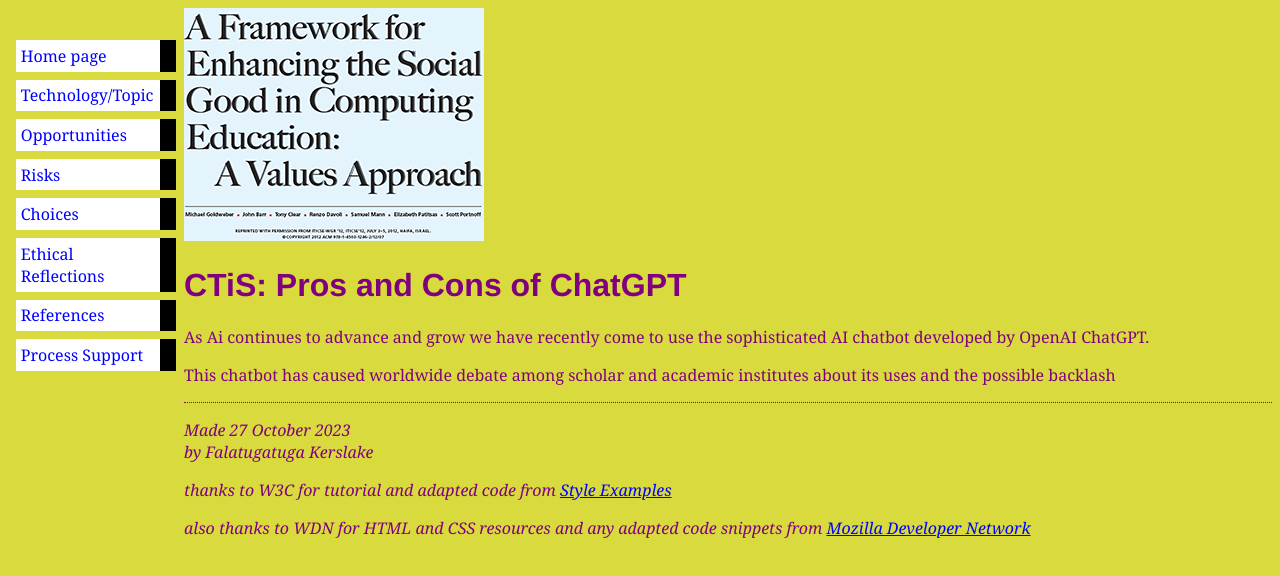
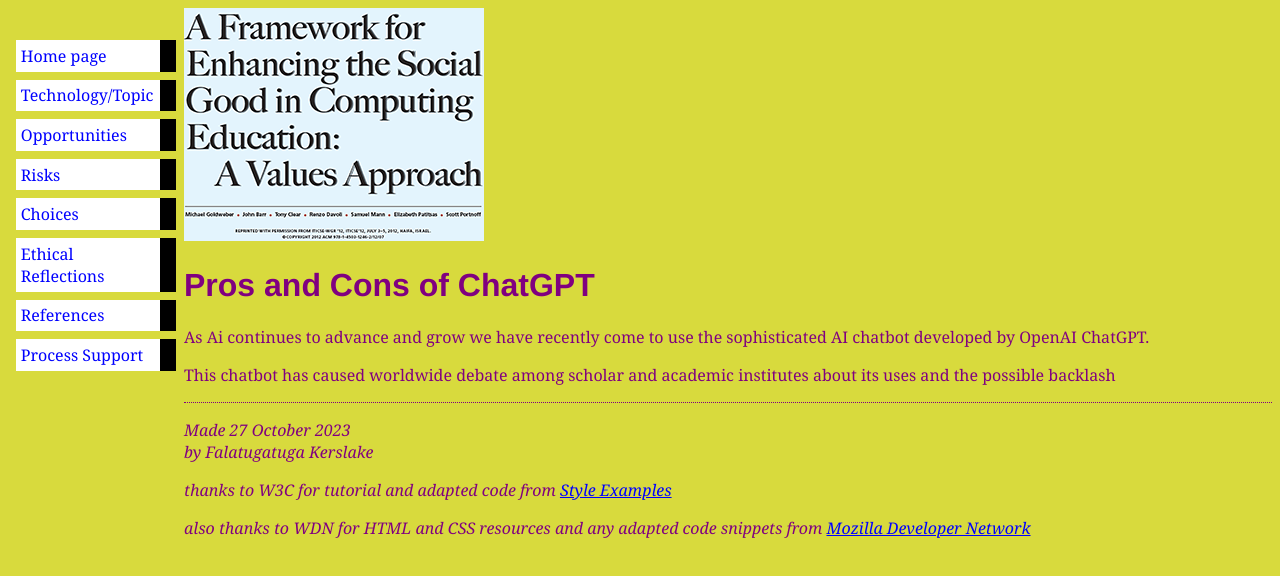
Before and after one commit to nsj9071/nsj9071.github.io, a plain HTML site: page index.html in a window 1280 px wide. Drawn offline with Linux system fonts and the light colour scheme.

Commit message:
Update index.html

```diff
--- a/index.html
+++ b/index.html
@@ -20,7 +20,7 @@
 </ul>
 
 <!-- Main content -->
-<h1>CTiS: Pros and Cons of ChatGPT</h1>
+<h1>Pros and Cons of ChatGPT</h1>
 
 
 </ul><p>As Ai continues to advance and grow we have recently come to use the sophisticated AI chatbot developed by OpenAI ChatGPT.</p>
```
